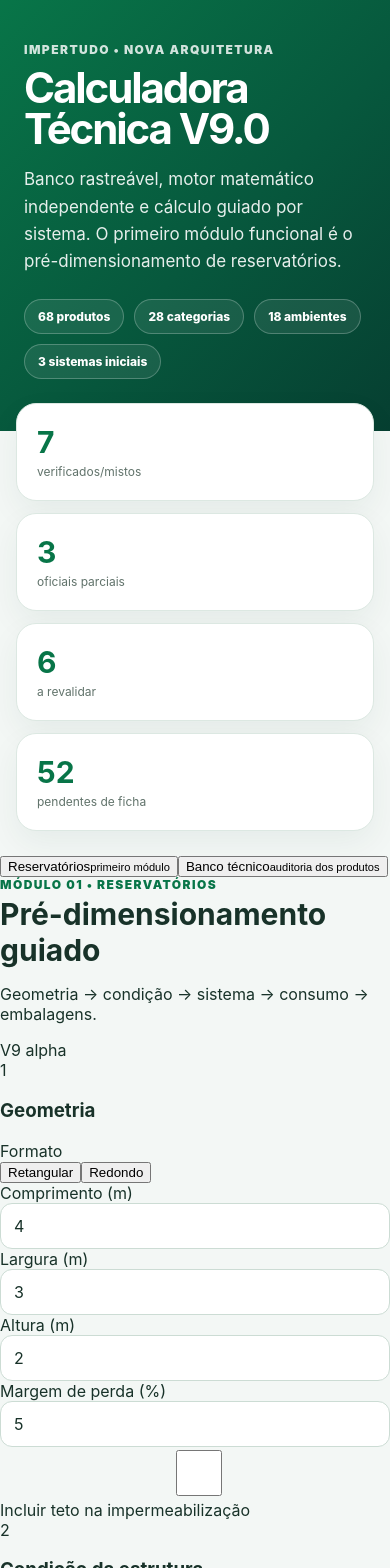
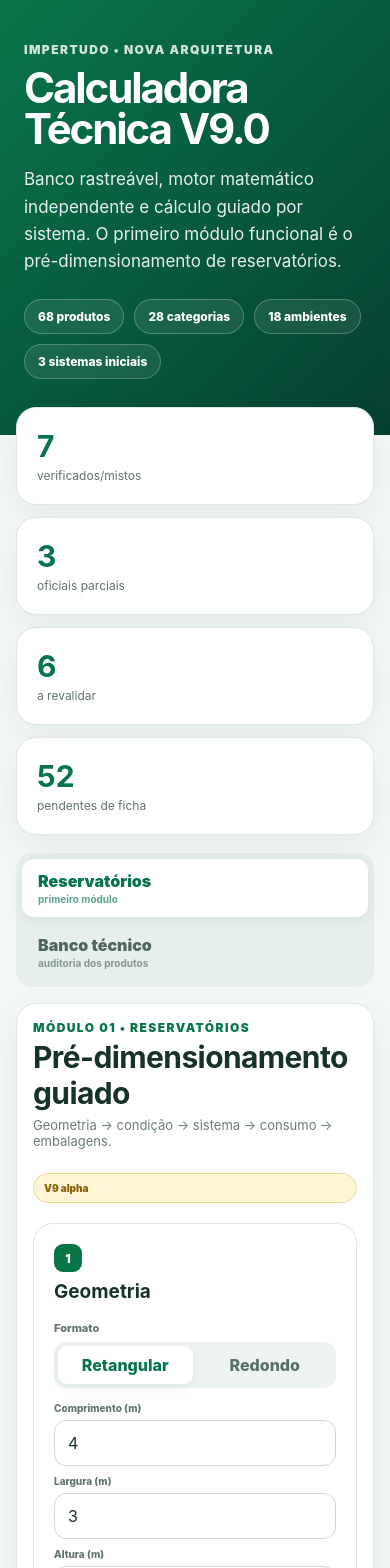
Before and after one commit to yanzinhomt18-max/impertudo-calculadora, a React (Vite) app in the folder v9/: page / in a window 390 px wide. Shown: the top 1568 px of the page. Built offline with nearby package versions, Linux system fonts and the light colour scheme.

Commit message:
V9: cria layout do módulo de reservatórios

```diff
--- a/v9/src/styles.css
+++ b/v9/src/styles.css
@@ -6,63 +6,158 @@
 }
 * { box-sizing: border-box; }
 body { margin: 0; min-width: 320px; }
+button, input, select { font: inherit; }
+button { cursor: pointer; }
 a { color: inherit; }
 main { min-height: 100vh; }
 .hero {
-  padding: 64px max(24px, calc((100vw - 1180px) / 2));
+  padding: 60px max(24px, calc((100vw - 1180px) / 2)) 72px;
   color: white;
   background: linear-gradient(135deg, #087548 0%, #07583d 55%, #063f31 100%);
 }
 .eyebrow { font-size: 12px; letter-spacing: .12em; font-weight: 900; opacity: .82; }
 .eyebrow.dark { color: #087548; opacity: 1; }
 h1 { margin: 10px 0 12px; font-size: clamp(42px, 7vw, 72px); line-height: .98; letter-spacing: -.05em; }
-.hero p { max-width: 760px; font-size: 17px; line-height: 1.6; opacity: .9; }
+.hero p { max-width: 820px; font-size: 17px; line-height: 1.6; opacity: .9; }
 .heroBadges { display: flex; gap: 10px; flex-wrap: wrap; margin-top: 24px; }
 .heroBadges span {
   padding: 9px 13px; border: 1px solid rgba(255,255,255,.24); border-radius: 999px;
   background: rgba(255,255,255,.08); font-size: 12px; font-weight: 800;
 }
 .metrics {
-  width: min(1180px, calc(100% - 32px)); margin: -28px auto 24px;
+  width: min(1180px, calc(100% - 32px)); margin: -28px auto 18px;
   display: grid; grid-template-columns: repeat(4, 1fr); gap: 12px;
 }
-.metrics article, .panel, .productCard {
+.metrics article, .panel, .productCard, .calculatorShell, .stepCard, .resultPanel, .layerCard {
   background: white; border: 1px solid #dce8e2; border-radius: 20px; box-shadow: 0 12px 32px rgba(15,61,43,.06);
 }
 .metrics article { padding: 20px; }
 .metrics strong { display:block; font-size: 30px; color: #087548; }
 .metrics span { font-size: 12px; color: #61736b; }
-.panel { width: min(1180px, calc(100% - 32px)); margin: 0 auto 48px; padding: 24px; }
-.panelHead { display:flex; justify-content:space-between; gap:24px; align-items:end; margin-bottom:20px; }
-h2 { margin: 4px 0 0; font-size: 30px; }
+
+.appNav {
+  width: min(1180px, calc(100% - 32px)); margin: 0 auto 16px; padding: 6px;
+  display: flex; gap: 6px; background: #e7efeb; border-radius: 16px;
+}
+.appNav button {
+  flex: 1; border: 0; border-radius: 12px; background: transparent; padding: 12px 16px;
+  color: #4f675d; font-weight: 900; text-align: left;
+}
+.appNav button small { display: block; margin-top: 2px; font-size: 10px; font-weight: 700; opacity: .65; }
+.appNav button.active { background: white; color: #087548; box-shadow: 0 4px 14px rgba(15,61,43,.08); }
+
+.panel, .calculatorShell { width: min(1180px, calc(100% - 32px)); margin: 0 auto 48px; padding: 24px; }
+.panelHead, .stepHeader, .resultHead { display:flex; justify-content:space-between; gap:24px; align-items:end; margin-bottom:20px; }
+h2 { margin: 4px 0 0; font-size: 30px; letter-spacing: -.02em; }
+.stepHeader p { margin: 6px 0 0; color: #6b7e75; font-size: 13px; }
+.alphaBadge, .verifiedPill {
+  display: inline-flex; align-items: center; padding: 8px 10px; border-radius: 999px;
+  font-size: 10px; font-weight: 900; white-space: nowrap;
+}
+.alphaBadge { color: #8a6408; background: #fff3d8; border: 1px solid #f1d992; }
+.verifiedPill { color: #087548; background: #e8f7ef; border: 1px solid #cae9d9; }
 .filters { display:flex; gap:10px; }
 input, select {
-  min-height: 46px; border:1px solid #ccdcd4; border-radius: 12px; padding: 0 13px;
-  background:white; font:inherit; color:#183229;
+  width: 100%; min-height: 46px; border:1px solid #ccdcd4; border-radius: 12px; padding: 0 13px;
+  background:white; color:#183229; outline: none;
 }
-input { min-width: 250px; }
+input:focus, select:focus { border-color: #50a782; box-shadow: 0 0 0 3px rgba(8,117,72,.08); }
+.filters input { min-width: 250px; }
+
+.stepGrid { display: grid; grid-template-columns: 1.35fr .75fr .9fr; gap: 12px; align-items: stretch; }
+.stepCard { padding: 20px; box-shadow: none; position: relative; }
+.stepCard h3 { margin: 8px 0 18px; font-size: 19px; }
+.stepCard > label { display: block; margin: 0 0 7px; color: #61736b; font-size: 11px; font-weight: 800; }
+.stepNumber {
+  display: inline-grid; place-items: center; width: 28px; height: 28px; border-radius: 9px;
+  background: #087548; color: white; font-size: 12px; font-weight: 900;
+}
+.segmented { display: grid; grid-template-columns: 1fr 1fr; gap: 5px; padding: 4px; margin-bottom: 14px; background: #edf4f0; border-radius: 12px; }
+.segmented button { min-height: 38px; border: 0; border-radius: 9px; background: transparent; color: #577066; font-weight: 800; }
+.segmented button.active { background: white; color: #087548; box-shadow: 0 3px 10px rgba(15,61,43,.08); }
+.fieldGrid { display: grid; gap: 9px; }
+.fieldGrid.three { grid-template-columns: repeat(3, 1fr); }
+.fieldGrid.two { grid-template-columns: repeat(2, 1fr); }
+.fieldGrid label, .stackField { display: block; }
+.fieldGrid label > span, .stackField > span { display: block; margin-bottom: 6px; color: #61736b; font-size: 10px; font-weight: 800; }
+.compactFields { margin-top: 9px; align-items: end; }
+.checkField { min-height: 46px; display: flex !important; align-items: center; gap: 9px; padding: 9px 10px; border: 1px solid #d5e2dc; border-radius: 12px; background: #f8fbf9; }
+.checkField input { width: 18px; height: 18px; min-height: 0; flex: 0 0 auto; }
+.checkField span { margin: 0 !important; line-height: 1.3; }
+.contextNote, .technicalNotes, .errorBox {
+  margin-top: 12px; padding: 12px; border-radius: 12px; font-size: 11px; line-height: 1.5;
+}
+.contextNote { background: #f2f7f4; color: #587067; border: 1px solid #dfebe5; }
+.errorBox { background: #fff0ef; color: #a43a35; border: 1px solid #f1c9c6; }
+.stackField { margin-top: 12px; }
+.primaryButton {
+  width: 100%; min-height: 48px; margin-top: 14px; border: 0; border-radius: 12px; padding: 0 16px;
+  background: #087548; color: white; font-weight: 900; box-shadow: 0 8px 20px rgba(8,117,72,.16);
+}
+.primaryButton:hover { background: #06663f; }
+
+.resultPanel { margin-top: 18px; padding: 22px; box-shadow: none; background: #fbfdfc; }
+.resultHead { align-items: center; }
+.resultMetrics { display: grid; grid-template-columns: repeat(4, 1fr); gap: 9px; margin-bottom: 14px; }
+.resultMetrics article { padding: 14px; border: 1px solid #dce8e2; background: white; border-radius: 14px; }
+.resultMetrics strong { display: block; color: #087548; font-size: 20px; }
+.resultMetrics span { display: block; margin-top: 4px; color: #6a7b73; font-size: 10px; }
+.layerList { display: grid; gap: 10px; }
+.layerCard { padding: 18px; box-shadow: none; }
+.layerTitle { display: flex; align-items: center; gap: 10px; }
+.layerTitle > span { width: 30px; height: 30px; display: grid; place-items: center; border-radius: 10px; background: #e8f7ef; color: #087548; font-weight: 900; }
+.layerTitle small { color: #708079; font-size: 9px; text-transform: uppercase; font-weight: 900; letter-spacing: .06em; }
+.layerTitle h3 { margin: 2px 0 0; font-size: 17px; }
+.layerMetrics { display: grid; grid-template-columns: repeat(2, 1fr); gap: 8px; margin-top: 14px; }
+.layerMetrics > div { padding: 11px; border: 1px solid #e0e9e5; border-radius: 11px; background: #fafcfb; }
+.layerMetrics span, .packageRow span { display: block; color: #75847d; font-size: 9px; font-weight: 800; text-transform: uppercase; letter-spacing: .04em; }
+.layerMetrics strong { display: block; margin-top: 4px; font-size: 13px; }
+.packageTable { margin-top: 10px; overflow-x: auto; }
+.packageRow { min-width: 620px; display: grid; grid-template-columns: 1.15fr .8fr 1fr .8fr; border: 1px solid #dce8e2; border-radius: 12px; overflow: hidden; background: white; }
+.packageRow > div { padding: 11px; border-right: 1px solid #e3ece7; }
+.packageRow > div:last-child { border-right: 0; }
+.packageRow strong { display: block; margin-top: 4px; font-size: 13px; }
+.packageRow .recommended { background: #e9f7ef; }
+.packageRow .recommended strong { color: #087548; }
+.mixBox { margin-top: 10px; padding: 12px; border-radius: 12px; background: #eef8f3; border: 1px solid #cde8da; }
+.mixBox strong, .mixBox span, .mixBox small { display: block; }
+.mixBox strong { color: #087548; font-size: 12px; }
+.mixBox span { margin-top: 5px; font-size: 12px; font-weight: 800; }
+.mixBox small { margin-top: 4px; color: #61736b; font-size: 10px; }
+.technicalNotes { background: #f3f7f5; border: 1px solid #dfe9e4; color: #52675e; }
+.technicalNotes strong { color: #23483a; }
+.technicalNotes p { margin: 6px 0 0; }
+.disclaimer { margin: 12px 0 0; color: #77867f; font-size: 10px; line-height: 1.5; }
+
 .productGrid { display:grid; grid-template-columns:repeat(3,1fr); gap:12px; }
 .productCard { padding:18px; box-shadow:none; }
 .productCard h3 { margin:12px 0 8px; font-size:16px; line-height:1.25; }
 .productCard p { margin:0 0 14px; color:#687a72; font-size:13px; }
 .productMeta { display:flex; flex-wrap:wrap; gap:6px; margin-bottom:16px; }
-.productMeta span {
-  padding:6px 8px; border-radius:8px; background:#f0f6f3; color:#486158; font-size:10px; font-weight:700;
-}
+.productMeta span { padding:6px 8px; border-radius:8px; background:#f0f6f3; color:#486158; font-size:10px; font-weight:700; }
 .productCard a { color:#087548; font-size:12px; font-weight:800; text-decoration:none; }
 .status { display:inline-flex; padding:6px 8px; border-radius:999px; font-size:10px; font-weight:900; }
 .status-verified_mixed { background:#e5f7ed; color:#087548; }
 .status-official_partial { background:#e8f1fb; color:#245b8f; }
 .status-previous_technical_pending_revalidation { background:#fff3d9; color:#8c650d; }
 .status-pending { background:#f4f4f4; color:#6b6b6b; }
+
+@media (max-width:1000px) {
+  .stepGrid { grid-template-columns: 1fr 1fr; }
+  .stepCard:first-child { grid-column: 1 / -1; }
+  .resultMetrics { grid-template-columns: repeat(2, 1fr); }
+}
 @media (max-width:900px) {
   .metrics { grid-template-columns:repeat(2,1fr); }
   .productGrid { grid-template-columns:repeat(2,1fr); }
-  .panelHead { align-items:stretch; flex-direction:column; }
+  .panelHead, .stepHeader { align-items:stretch; flex-direction:column; }
 }
-@media (max-width:620px) {
-  .hero { padding-top:42px; padding-bottom:52px; }
-  .metrics, .productGrid { grid-template-columns:1fr; }
-  .filters { flex-direction:column; }
-  input { min-width:0; width:100%; }
+@media (max-width:680px) {
+  .hero { padding-top:42px; padding-bottom:56px; }
+  .metrics, .productGrid, .stepGrid, .resultMetrics { grid-template-columns:1fr; }
+  .stepCard:first-child { grid-column: auto; }
+  .filters, .appNav { flex-direction:column; }
+  .filters input { min-width:0; }
+  .fieldGrid.three, .fieldGrid.two, .layerMetrics { grid-template-columns:1fr; }
+  .panel, .calculatorShell { padding: 16px; }
 }
```
